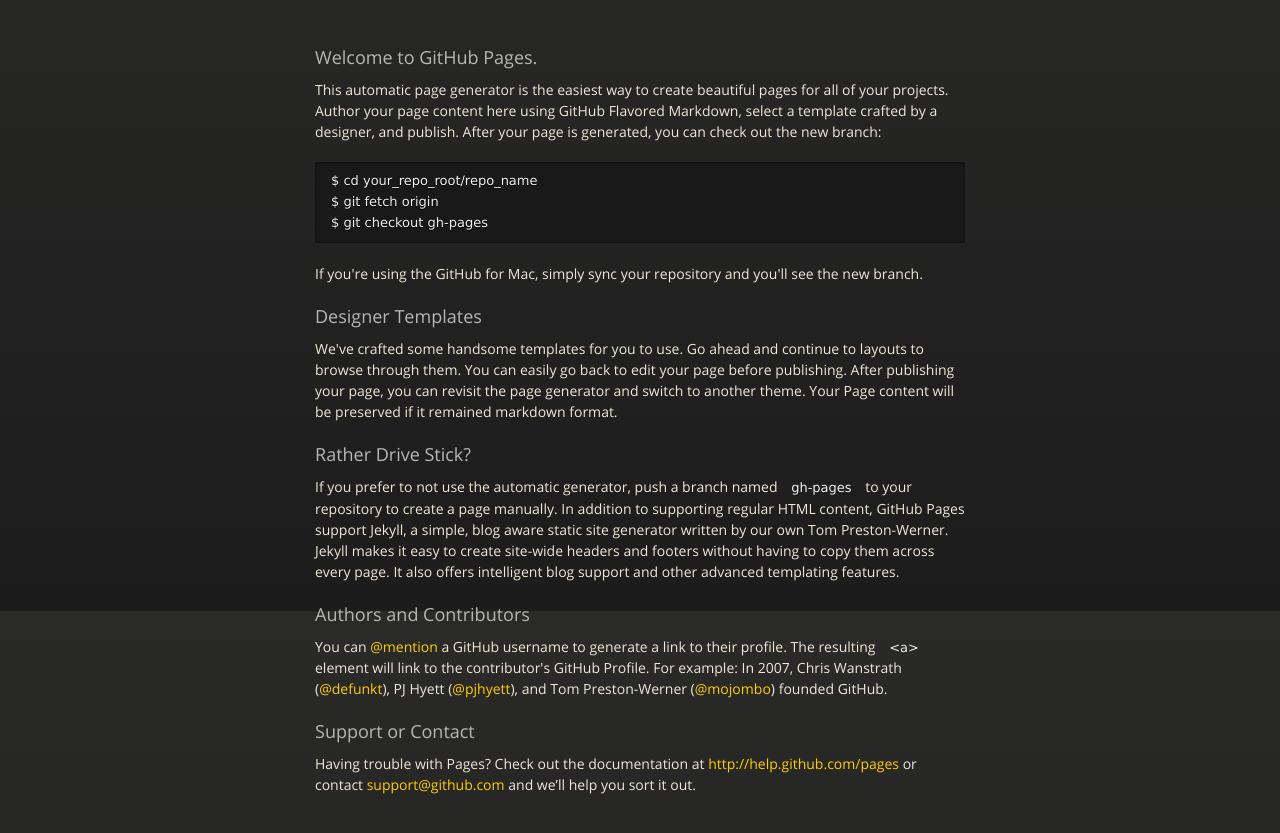
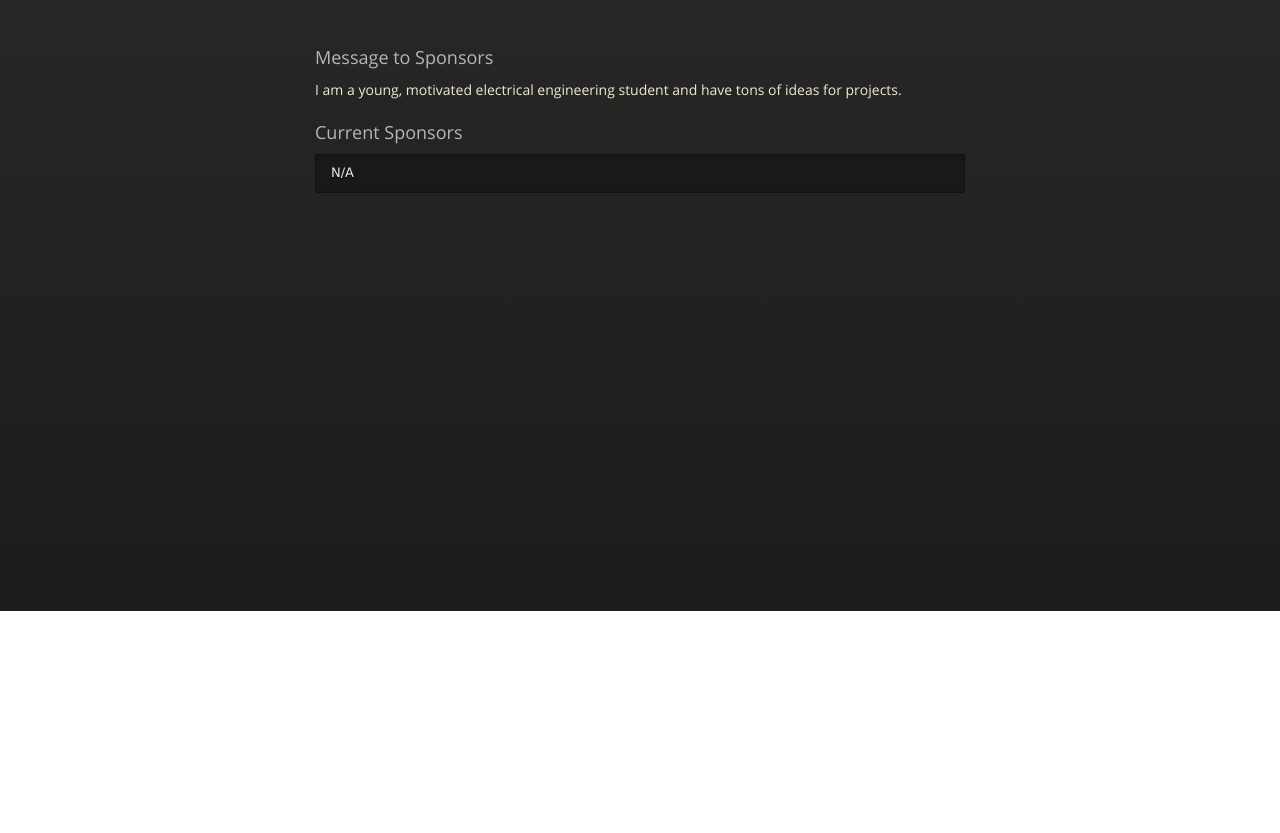
Before and after one commit to aj2cousi/aj2cousi, a plain HTML site: page Sponsorships.html in a window 1280 px wide. Shown: the part 189-1022 px from the top of the page. After the commit the page ends 800 px from the top, so only its background shows below. Drawn offline with nearby package versions, Linux system fonts and the light colour scheme.

Commit message:
jjadwdwdw

```diff
--- a/Sponsorships.html
+++ b/Sponsorships.html
@@ -39,33 +39,15 @@
           <span class="credits right">Hosted on GitHub Pages &mdash; Theme by <a href="http://twitter.com/#!/michigangraham">mattgraham</a></span>
         </div>
 
-        <h3>Welcome to GitHub Pages.</h3>
+        <h3>Message to Sponsors</h3>
 
-<p>This automatic page generator is the easiest way to create beautiful pages for all of your projects. Author your page content here using GitHub Flavored Markdown, select a template crafted by a designer, and publish. After your page is generated, you can check out the new branch:</p>
+<p>I am a young, motivated electrical engineering student and have tons of ideas for projects.</p>
 
-<pre><code>$ cd your_repo_root/repo_name
-$ git fetch origin
-$ git checkout gh-pages
-</code></pre>
+<h3>Current Sponsors</h3>
 
-<p>If you're using the GitHub for Mac, simply sync your repository and you'll see the new branch.</p>
+<pre><code>N/A</code></pre>
 
-<h3>Designer Templates</h3>
-
-<p>We've crafted some handsome templates for you to use. Go ahead and continue to layouts to browse through them. You can easily go back to edit your page before publishing. After publishing your page, you can revisit the page generator and switch to another theme. Your Page content will be preserved if it remained markdown format.</p>
-
-<h3>Rather Drive Stick?</h3>
-
-<p>If you prefer to not use the automatic generator, push a branch named <code>gh-pages</code> to your repository to create a page manually. In addition to supporting regular HTML content, GitHub Pages support Jekyll, a simple, blog aware static site generator written by our own Tom Preston-Werner. Jekyll makes it easy to create site-wide headers and footers without having to copy them across every page. It also offers intelligent blog support and other advanced templating features.</p>
-
-<h3>Authors and Contributors</h3>
-
-<p>You can <a href="https://github.com/blog/821" class="user-mention">@mention</a> a GitHub username to generate a link to their profile. The resulting <code>&lt;a&gt;</code> element will link to the contributor's GitHub Profile. For example: In 2007, Chris Wanstrath (<a href="https://github.com/defunkt" class="user-mention">@defunkt</a>), PJ Hyett (<a href="https://github.com/pjhyett" class="user-mention">@pjhyett</a>), and Tom Preston-Werner (<a href="https://github.com/mojombo" class="user-mention">@mojombo</a>) founded GitHub.</p>
-
-<h3>Support or Contact</h3>
-
-<p>Having trouble with Pages? Check out the documentation at <a href="http://help.github.com/pages">http://help.github.com/pages</a> or contact <a href="mailto:support@github.com">support@github.com</a> and we’ll help you sort it out.</p>
-      </section>
+</section>
 
     </div>
     <!--[if !IE]><script>fixScale(document);</script><![endif]-->
```
Also changed, not shown: Blog.html (+3 -26 lines).
